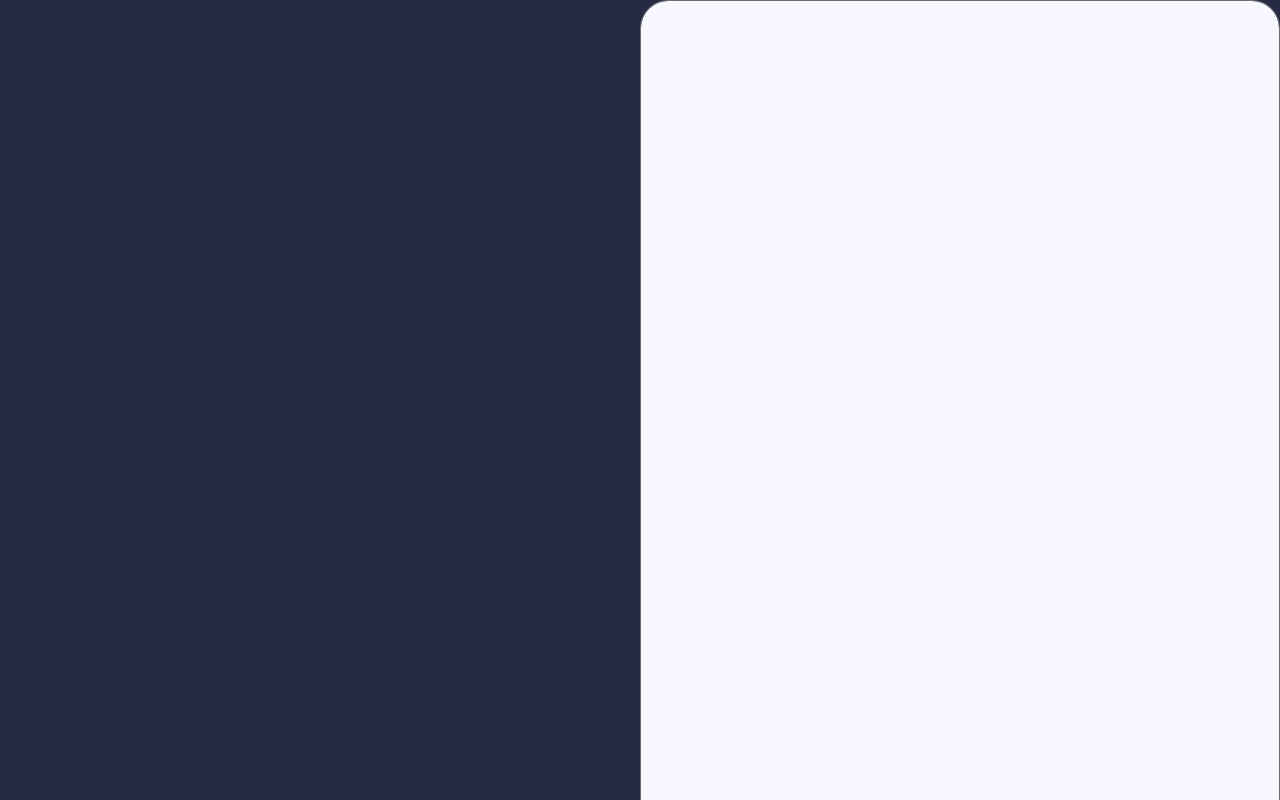
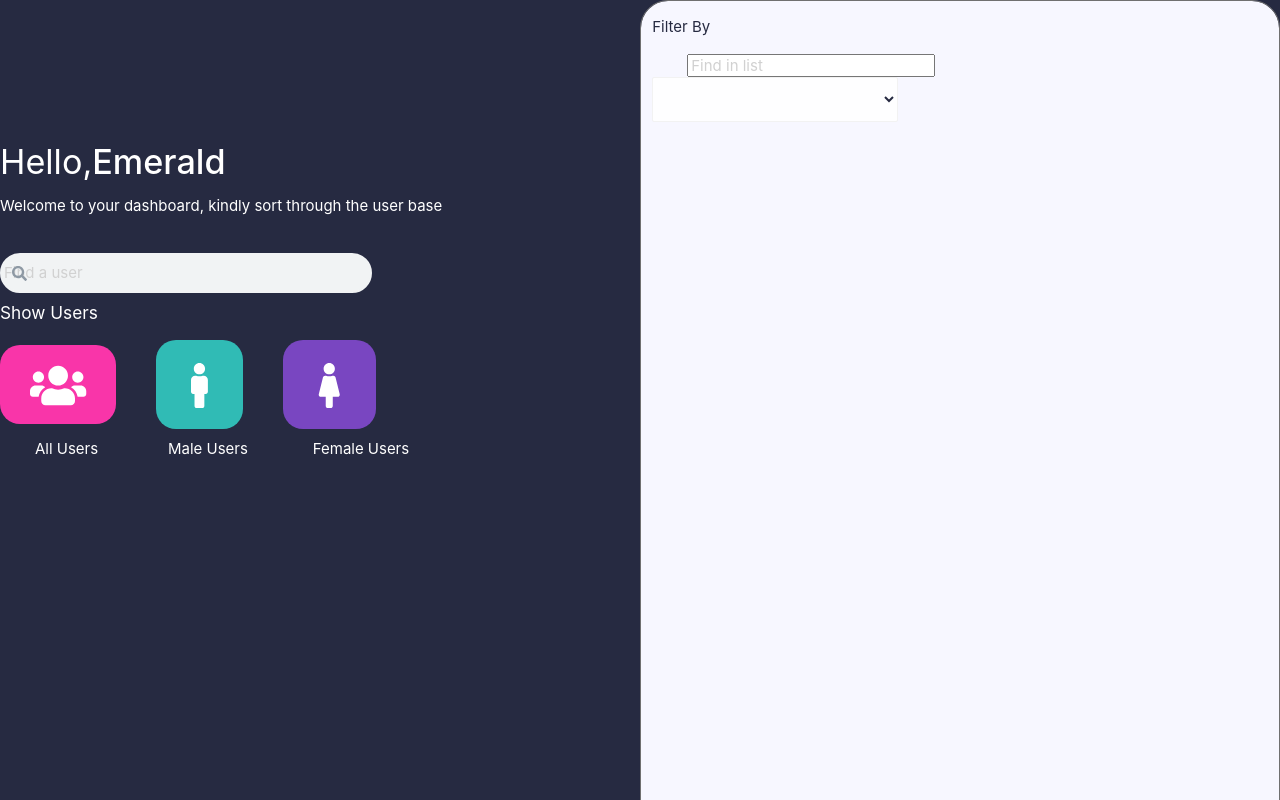
Before and after one commit to fatima-ola/users-dashboard, a React (Create React App) app: page / in a window 1280 px wide. Shown: the top 800 px of the page. Built offline with nearby package versions, Linux system fonts and the light colour scheme; no server answers.

Commit message:
make request to display allusers

```diff
--- a/package.json
+++ b/package.json
@@ -3,6 +3,9 @@
   "version": "0.1.0",
   "private": true,
   "dependencies": {
+    "@fortawesome/fontawesome-svg-core": "^1.2.32",
+    "@fortawesome/free-solid-svg-icons": "^5.15.1",
+    "@fortawesome/react-fontawesome": "^0.1.14",
     "@testing-library/jest-dom": "^5.11.4",
     "@testing-library/react": "^11.1.0",
     "@testing-library/user-event": "^12.1.10",
--- a/src/components/Dashboard/index.js
+++ b/src/components/Dashboard/index.js
@@ -1,5 +1,4 @@
 import React from 'react';
-import 'materialize-css';
 import {Row, Col} from 'react-materialize';
 import Leftcontainer from './../Leftcontainer/index';
 import Rightcontainer from './../Rightcontainer/index';
@@ -9,9 +8,6 @@ const Index = ()=> {
         <div>
             <Row>
                 <Col className="leftlayer white-text" s={12} m={6} >
-                    {/* <div className="info-details">
-                       <p className="greet">Hello,<span className="name">Emerald</span></p>
-                    </div> */}
                     <Leftcontainer />
                 </Col>
                 <Col className="rightlayer white-text" s={12} m={6} >
--- a/src/components/Leftcontainer/index.js
+++ b/src/components/Leftcontainer/index.js
@@ -1,9 +1,37 @@
 import React from 'react'
+import Search from './../Search/index';
+import { FontAwesomeIcon } from '@fortawesome/react-fontawesome';
+import {faUsers, faMale, faFemale} from '@fortawesome/free-solid-svg-icons';
 
 const Index = ()=> {
     return (
-        <div>
-
+        <div className="innercontainer">
+            <h4>Hello,<strong>Emerald</strong></h4>
+            <p>Welcome to your dashboard, kindly sort through the user base</p>
+            <Search />
+            <h6>Show Users</h6>
+            <ul className="socialicon">
+                <li>
+                <a href="users" className="users1 social">
+                    <FontAwesomeIcon icon={faUsers} size="3x" />
+                </a>
+                </li>
+                <li>
+                <a href="users" className="users2 social">
+                    <FontAwesomeIcon icon={faMale} size="3x" />
+                </a>
+                </li>
+                <li>
+                <a href="users" className="users3 social">
+                    <FontAwesomeIcon icon={faFemale} size="3x" />
+                </a>
+                </li>
+            </ul>
+            <div className="label">
+                <span className="all">All Users</span>
+                <span className="male">Male Users</span>
+                <span className="female">Female Users</span>
+            </div>
         </div>
     )
 }
--- a/src/components/Rightcontainer/index.js
+++ b/src/components/Rightcontainer/index.js
@@ -1,9 +1,48 @@
-import React from 'react'
+import React, {useState, useEffect} from 'react';
+import { FontAwesomeIcon } from '@fortawesome/react-fontawesome';
+import {faTimes} from '@fortawesome/free-solid-svg-icons';
 
 const Index = ()=> {
+
+    const[allusers, setAllusers] = useState([]);
+    const userApi = "https://randomuser.me/api/?results=5"
+
+    useEffect(()=>{
+        const fetchApi = async () => {
+            const data = await fetch(userApi);
+            const response = await data.json();
+            console.log("allusers", response);
+            const responseArray = response.results;
+            console.log("responseArray", responseArray);
+           setAllusers(responseArray);
+        }
+
+        fetchApi()
+    }, [])
+
+    console.log("allusers", allusers);
     return (
-        <div>
-
+        <div className="display-box">
+           <p>Filter By</p>
+           <div>
+               <span>
+               <form method="get">
+                    <input oninput="triggercross(this.value)" type="text" placeholder="Find in list" id="search" name="search"
+                        class="search" className="browser-default"  />
+                    <button onclick="close1()" id="closeid" type="reset" class="close">
+                    <FontAwesomeIcon icon={faTimes} size="1x" />
+                        <p id="demo"></p>
+                    </button>
+                </form>
+               </span>
+               <span>
+               <select className="browser-default" type="text" name="defaultlocation" placeholder="country"></select>
+               </span>
+               <span></span>
+           </div>
+           {/* {allusers.map((alluser)=>{
+               alluser.
+           })} */}
         </div>
     )
 }
--- /dev/null
+++ b/src/components/Search/index.js
@@ -0,0 +1,26 @@
+import React from 'react';
+import 'materialize-css';
+import { FontAwesomeIcon } from '@fortawesome/react-fontawesome';
+import {faSearch, faTimes} from '@fortawesome/free-solid-svg-icons';
+
+
+const Index = ()=> {
+    return (
+        <div>
+            <div class="searchbox">
+                <form method="get">
+                <FontAwesomeIcon size="1x" className="" icon={faSearch}/>
+                    <input oninput="triggercross(this.value)" type="text" placeholder="Find a user" id="search" name="search"
+                        class="search" className="browser-default"  />
+                    <button onclick="close1()" id="closeid" type="reset" class="close">
+                    <FontAwesomeIcon icon={faTimes} size="1x" />
+                        <p id="demo"></p>
+                    </button>
+                </form>
+
+            </div>
+        </div>
+    )
+}
+
+export default Index
--- a/src/index.css
+++ b/src/index.css
@@ -26,3 +26,156 @@ body{
     width: 122px;
     height: 68px;
 }
+
+/* .input-field input[type=search]:focus:not(browser-default){
+    background-color: #3C3F54!important;
+    color: #F7F7FF!important;
+}
+
+nav{
+    background-color: #3C3F54!important;
+    width: 40%!important;
+    color: #F7F7FF!important;
+}
+
+
+ i.material-icons, .label-icon{
+    color: white!important;
+}
+
+.input-field{
+    border: 3px solid #3C3F54;
+    border-radius: 30px!important;
+} */
+/*
+#TextInput-3{
+    width: 100%!important;
+} */
+.searchbox{
+    position: relative;
+    display: inline-block;
+
+}
+
+.searchbox input:focus {
+    outline: none;
+}
+
+.searchbox input{
+    z-index: 0;
+    margin-top: 8%;
+    width: 150%;
+    height: 40px;
+    background:#f1f3f4;
+    border-radius: 25px;
+    border: 2px solid #f1f3f4;
+}
+
+form{
+    display:inline-block;
+}
+
+#closeid{
+  display: none;
+}
+
+.fa-search{
+    position: absolute;
+    top:55%;
+    left:5%;
+    color:#8e99a4;
+}
+
+.close{
+    position: absolute;
+    top:50%;
+    right:-160%;
+    color:#8e99a4;
+    border: none;
+    padding: 0;
+}
+.search{
+    color:#8e99a4;
+    font-weight: 400;
+    padding-left: 50px;
+    font-size: 18px;
+    z-index: 3;
+}
+
+.fa-times{
+    position: absolute;
+    top:30%;
+    right:5%;
+}
+
+a{
+    color: #ffffff!important;
+}
+
+li{
+    display: inline!important;
+}
+
+.users1{
+    background: #F935A9;
+    padding:30px;
+    border-radius: 20px;
+}
+
+.users2{
+    background:#30BBB5;
+    padding:35px;
+    border-radius: 20px;
+}
+
+.users3{
+    background: #7946C1;
+    padding:35px;
+    border-radius: 20px;
+}
+
+.fa-3x{
+    vertical-align: middle;
+}
+
+.socialicon{
+    margin-top: 40px;
+
+}
+
+.social{
+    margin-right: 40px;
+}
+
+.label{
+    margin-top: 30px;
+}
+
+span{
+    margin: 35px;
+    letter-spacing: -0.02px;
+    color: #FFFFFF;
+}
+
+.male,.female{
+    margin-right: 30px;
+}
+
+.innercontainer{
+    position: absolute;
+    margin: auto;
+    top: 15%;
+    right: 0;
+    bottom: 0;
+    left: 0;
+    width: 100%;
+}
+
+.display-box{
+    color: #262A41;
+}
+
+select{
+    width: 40%!important;
+    color: #262A41;
+}
```
Also changed, not shown: 2 other files (tests, documents, lock files or other folders).
